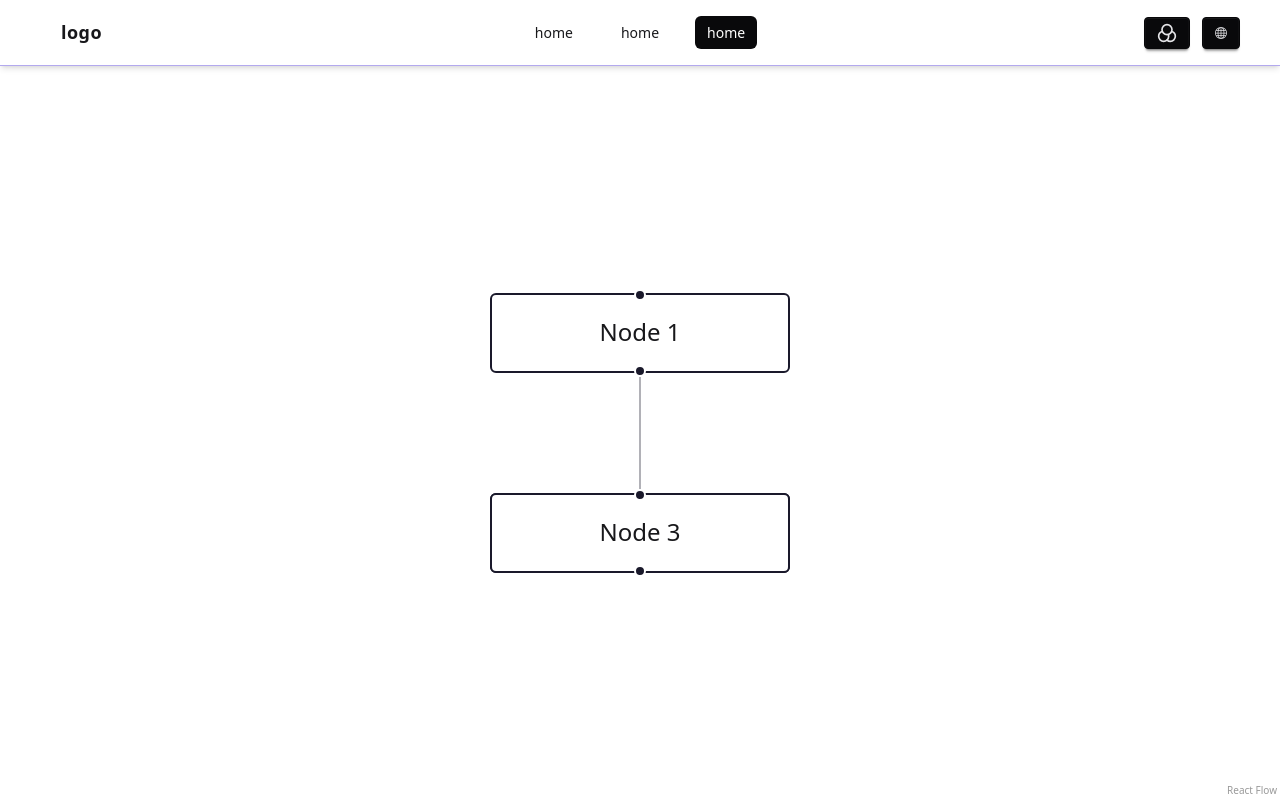
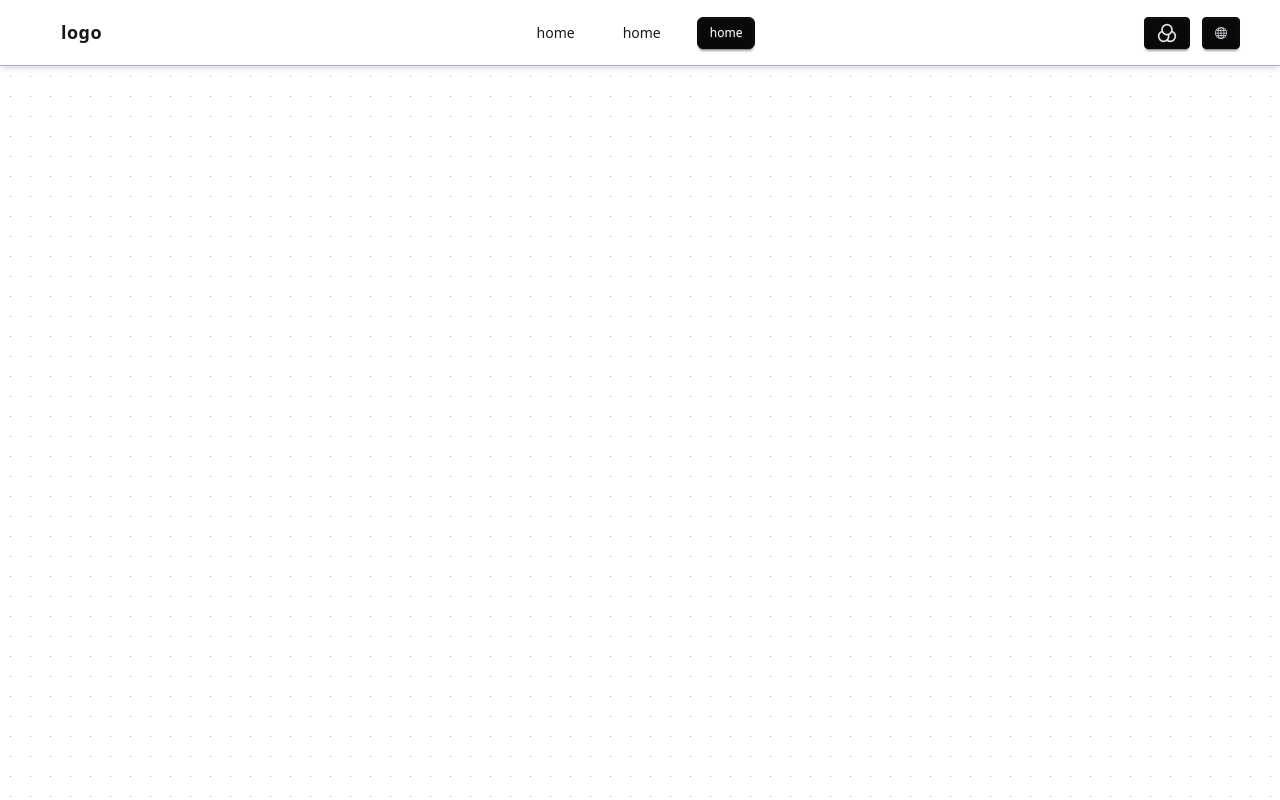
Before and after one commit to Osamaa3mmar/React-Template, a React (Vite) app: page /home in a window 1280 px wide. Built offline with nearby package versions, Linux system fonts and the light colour scheme.

Commit message:
edit : some fix

```diff
--- a/src/Components/Navbar/Navbar.jsx
+++ b/src/Components/Navbar/Navbar.jsx
@@ -52,7 +52,7 @@ if(window.scrollY>600&& !prev){
           <a className=" rounded-md font-medium cursor-pointer">{t("home")}</a>
         </li>
         <li>
-          <a className=" rounded-md font-medium bg-neutral text-white cursor-pointer">{t("home")}</a>
+          <a className=" rounded-md font-medium btn-sm btn btn-neutral text-white cursor-pointer">{t("home")}</a>
         </li>
       </ul>
 
--- a/src/Pages/HomePage/HomePage.jsx
+++ b/src/Pages/HomePage/HomePage.jsx
@@ -1,14 +1,14 @@
-import { addEdge, applyEdgeChanges, applyNodeChanges, ReactFlow } from '@xyflow/react';
+import { addEdge, applyEdgeChanges, applyNodeChanges, Background, ReactFlow } from '@xyflow/react';
 import React, { useCallback, useState } from 'react'
 const initialNodes = [
-  { id: 'n1', position: { x: 0, y: 0 }, data: { label: 'Node 1' } },
-  { id: 'n2', position: { x: 0, y: 100 }, data: { label: 'Node 2' } },
-  { id: 'n3', position: { x: 0, y: 100 }, data: { label: 'Node 3' } },
+
 ];
-const initialEdges = [{ id: 'n1-n2', source: 'n1', target: 'n2' }];
+const initialEdges = [];
 export default function HomePage() {
   const [nodes, setNodes] = useState(initialNodes);
   const [edges, setEdges] = useState(initialEdges);
+  console.log(edges)
+  console.log(nodes)
   const onNodesChange = useCallback(
     (changes) => setNodes((nodesSnapshot) => applyNodeChanges(changes, nodesSnapshot)),
     [],
@@ -23,6 +23,7 @@ export default function HomePage() {
   );
   return (
     <div className="w-full flex-1  ">
+
 <ReactFlow
         nodes={nodes}
         edges={edges}
@@ -30,7 +31,11 @@ export default function HomePage() {
         onEdgesChange={onEdgesChange}
         onConnect={onConnect}
         fitView
-      />
+        attributionPosition={"hidden"} // هذا يخفي توقيع React Flow
+
+      >
+        <Background/>
+      </ReactFlow>
     </div>
   )
 }
```
